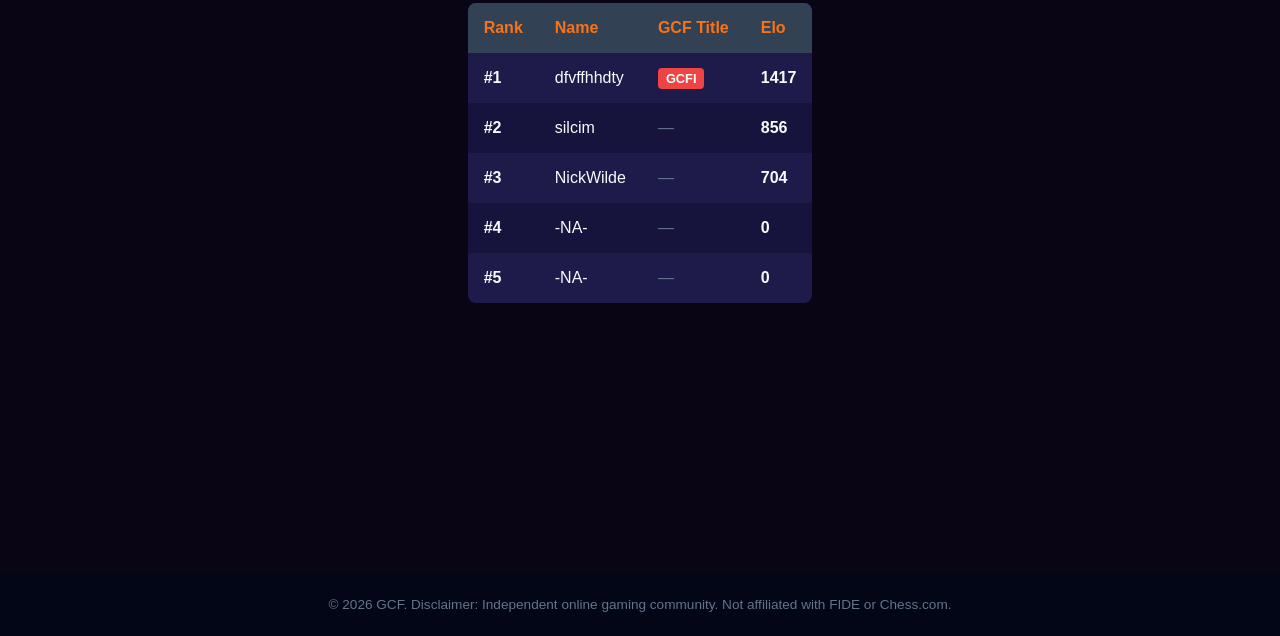
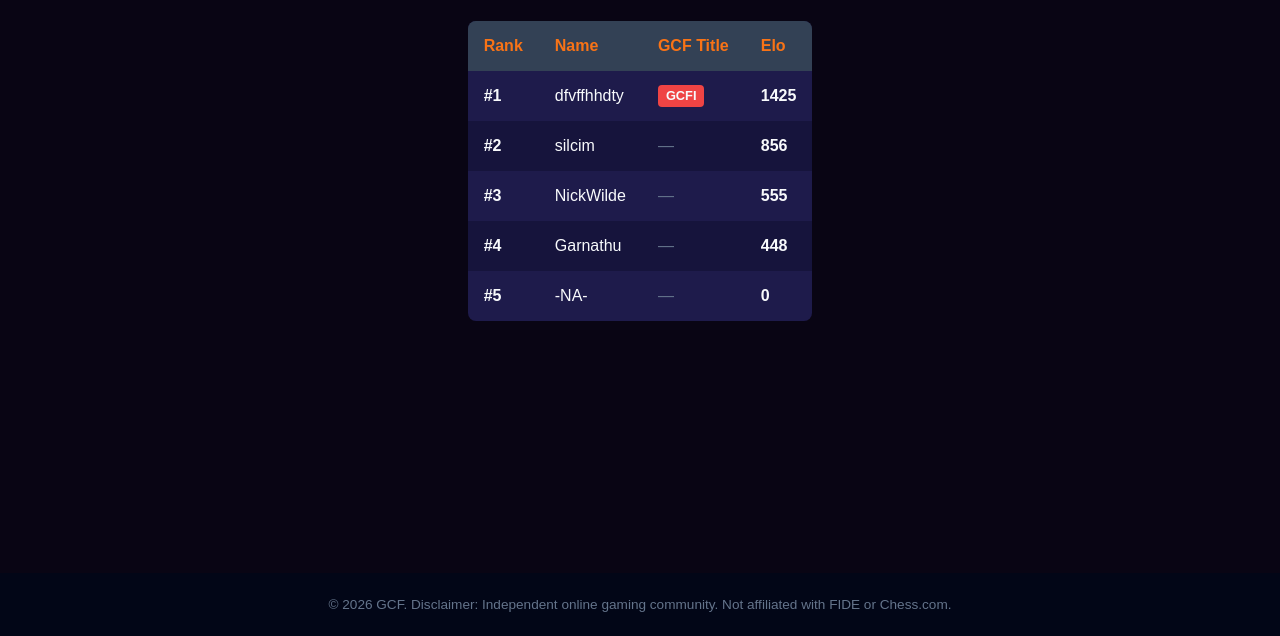
Before and after one commit to NickWilde-ztpt/ChessFederation, a plain HTML site: page ChessFederation/leaderboard.html in a window 1280 px wide. Shown: the part 164-800 px from the top of the page. Drawn offline with Linux system fonts and the light colour scheme.

Commit message:
Update leaderboard.html

```diff
--- a/ChessFederation/leaderboard.html
+++ b/ChessFederation/leaderboard.html
@@ -1,4 +1,4 @@
-<!DOCTYPE html>
+sa<!DOCTYPE html>
 <html lang="en">
 <head>
     <meta charset="UTF-8">
@@ -64,10 +64,10 @@
     <script>
         // Synchronized object fields to track Elo instead of points
         const players = [
-            { rank: 1, username: "dfvffhhdty", title: "GCFI", elo: 1417 },
+            { rank: 1, username: "dfvffhhdty", title: "GCFI", elo: 1425 },
             { rank: 2, username: "silcim", title: "-", elo: 856 },
-            { rank: 3, username: "NickWilde", title: "-", elo: 704 },
-            { rank: 4, username: "-NA-", title: "-", elo: 0 },
+            { rank: 3, username: "NickWilde", title: "-", elo: 555 },
+            { rank: 4, username: "Garnathu", title: "-", elo: 448 },
             { rank: 5, username: "-NA-", title: "-", elo: 0 }
         ];
         function loadLeaderboard() {
```
